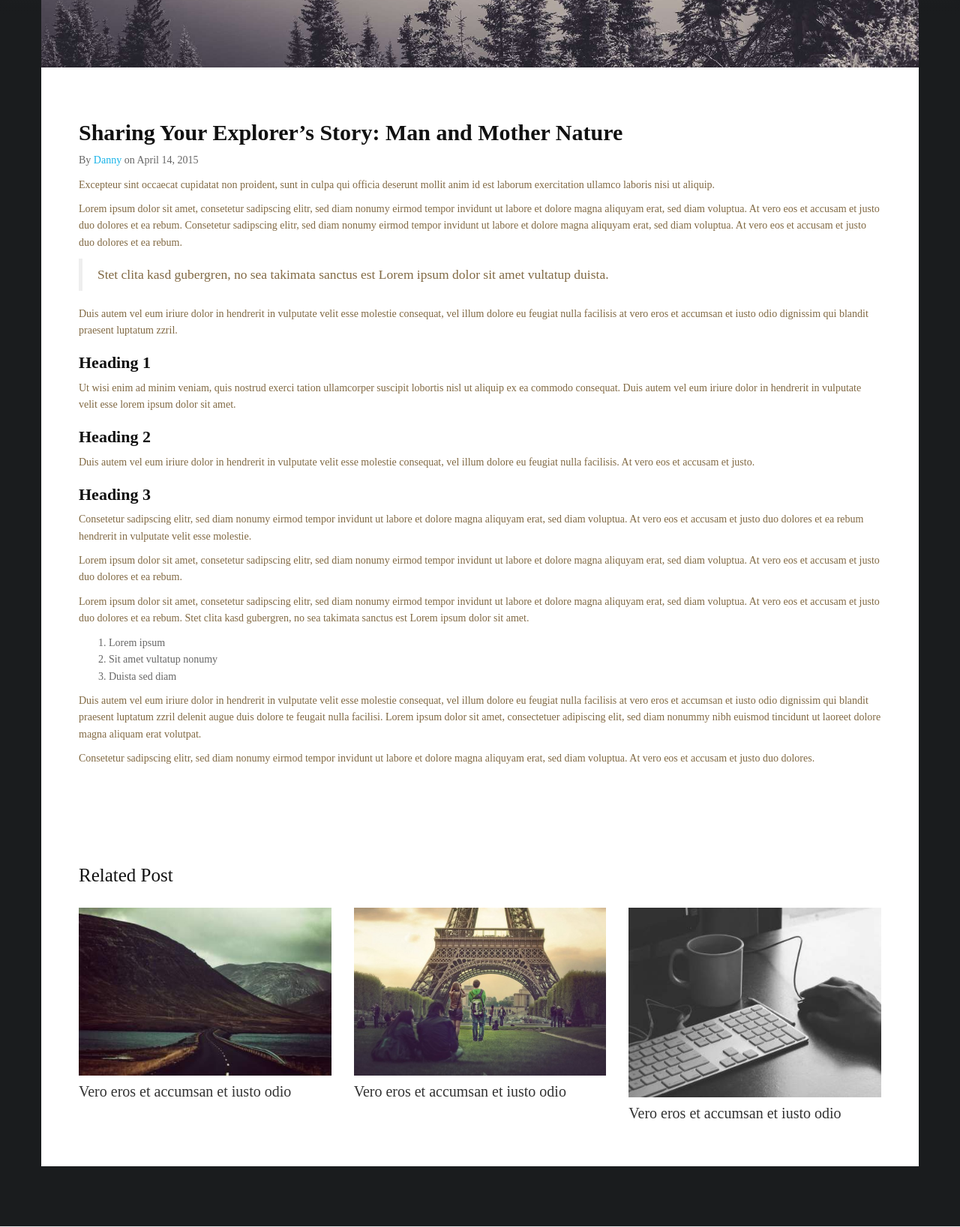
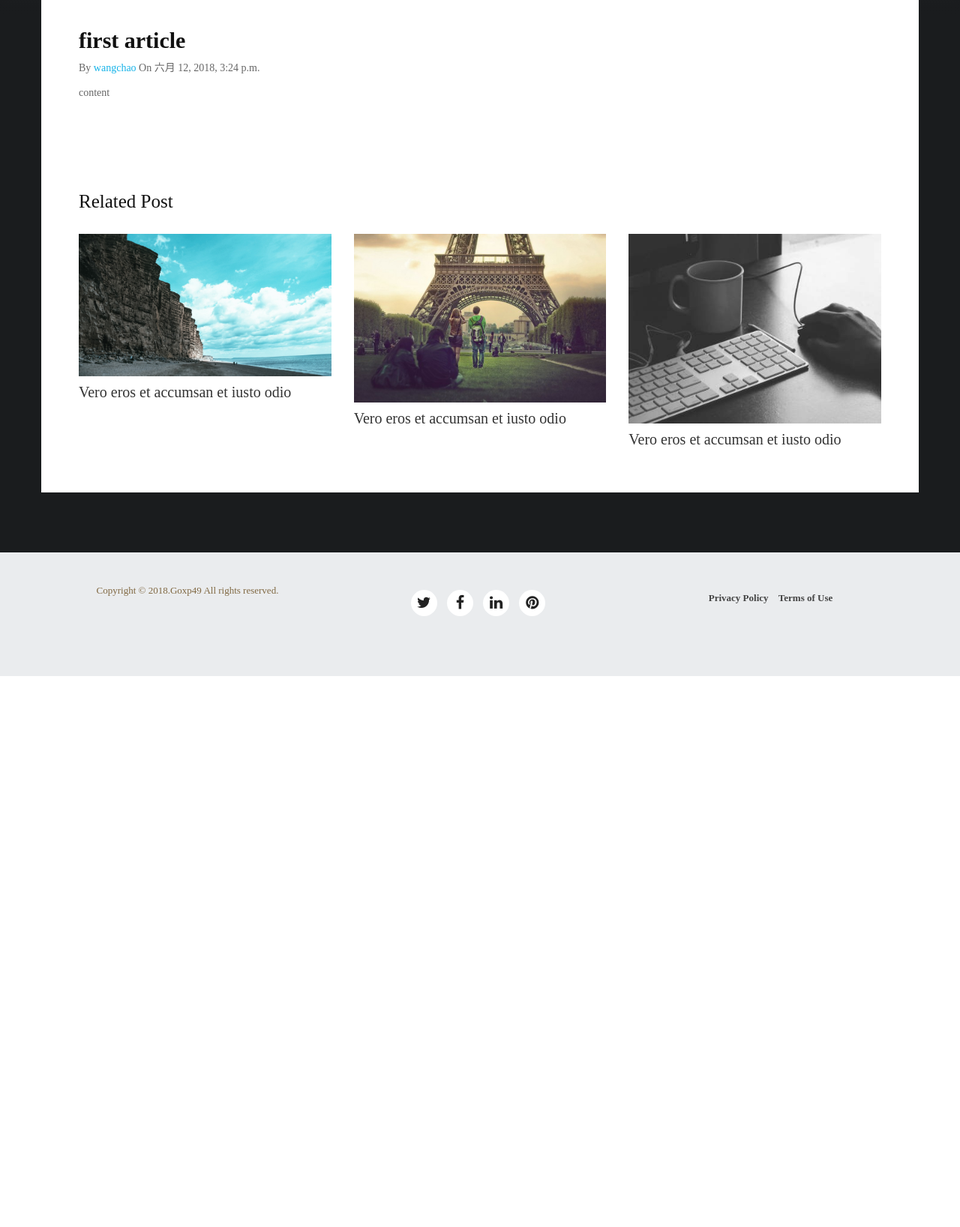
Before and after one commit to goxp49/Django_Blog, a Django app: page /single/1/ in a window 1280 px wide. Shown: the part 941-2578 px from the top of the page at 75% size. After the commit the page ends 1843 px from the top, so only its background shows below. Run offline with Django 3.2, Linux system fonts and the light colour scheme; data comes from the database, SQL or seed files in the repository; some libraries are stand-ins or nearby versions.

Commit message:
修改文章内容下方的连接。

```diff
--- a/blog/templates/blog/single.html
+++ b/blog/templates/blog/single.html
@@ -10,7 +10,7 @@
 	<div  class="site-gradients">
 		<div class="site-gradients-media">
 			<figure>
-				<img src="Another%20Yosemite%20short%20movie%20project%20%E2%80%93%20Modern_files/PcLGXNjMTdiFVKTrElCl__DSC2245.jpg" alt="PcLGXNjMTdiFVKTrElCl__DSC2245" srcset="https://themedemos.webmandesign.eu/modern/wp-content/uploads/sites/8/2014/11/PcLGXNjMTdiFVKTrElCl__DSC2245.jpg 1920w, https://themedemos.webmandesign.eu/modern/wp-content/uploads/sites/8/2014/11/PcLGXNjMTdiFVKTrElCl__DSC2245-420x280.jpg 420w, https://themedemos.webmandesign.eu/modern/wp-content/uploads/sites/8/2014/11/PcLGXNjMTdiFVKTrElCl__DSC2245-744x497.jpg 744w, https://themedemos.webmandesign.eu/modern/wp-content/uploads/sites/8/2014/11/PcLGXNjMTdiFVKTrElCl__DSC2245-1200x801.jpg 1200w" sizes="(max-width: 1617px) 100vw, 1617px" height="1080" width="1617">
+				<img src="https://themedemos.webmandesign.eu/modern/wp-content/uploads/sites/8/2014/11/PcLGXNjMTdiFVKTrElCl__DSC2245.jpg" alt="PcLGXNjMTdiFVKTrElCl__DSC2245" srcset="https://themedemos.webmandesign.eu/modern/wp-content/uploads/sites/8/2014/11/PcLGXNjMTdiFVKTrElCl__DSC2245.jpg 1920w, https://themedemos.webmandesign.eu/modern/wp-content/uploads/sites/8/2014/11/PcLGXNjMTdiFVKTrElCl__DSC2245-420x280.jpg 420w, https://themedemos.webmandesign.eu/modern/wp-content/uploads/sites/8/2014/11/PcLGXNjMTdiFVKTrElCl__DSC2245-744x497.jpg 744w, https://themedemos.webmandesign.eu/modern/wp-content/uploads/sites/8/2014/11/PcLGXNjMTdiFVKTrElCl__DSC2245-1200x801.jpg 1200w" sizes="(max-width: 1617px) 100vw, 1617px" height="1080" width="1617">
 			</figure>
 		</div>
 	</div>
@@ -22,64 +22,11 @@
             <div class="row">
                 <div id="main-content">
                     <article>
-                        <img src="images/banner1.jpg"/>
+                        <img src="{{ MEDIA_URL }}{{ article.cover }}"/>
                         <div class="art-content">
-                            <h1>Sharing Your Explorer’s Story: Man and Mother Nature</h1>
-                            <div class="info">By <a href="#">Danny</a> on April 14, 2015</div>
-                            <div class="excerpt"><p>Excepteur sint occaecat cupidatat non proident, sunt in culpa qui
-                                officia deserunt mollit anim id est laborum exercitation ullamco laboris nisi ut
-                                aliquip.</p></div>
-                            <p>Lorem ipsum dolor sit amet, consetetur sadipscing elitr, sed diam nonumy eirmod tempor
-                                invidunt ut labore et dolore magna aliquyam erat,
-                                sed diam voluptua. At vero eos et accusam et justo duo dolores et ea rebum. Consetetur
-                                sadipscing elitr, sed diam nonumy eirmod tempor
-                                invidunt ut labore et dolore magna aliquyam erat, sed diam voluptua. At vero eos et
-                                accusam et justo duo dolores et ea rebum.</p>
-                            <blockquote><p>Stet clita kasd gubergren, no sea takimata sanctus est Lorem ipsum dolor sit
-                                amet vultatup duista.</p></blockquote>
-                            <p>Duis autem vel eum iriure dolor in hendrerit in vulputate velit esse molestie consequat,
-                                vel illum dolore eu feugiat nulla facilisis
-                                at vero eros et accumsan et iusto odio dignissim qui blandit praesent luptatum
-                                zzril.</p>
-                            <h2>Heading 1</h2>
-                            <p>Ut wisi enim ad minim veniam, quis nostrud exerci tation ullamcorper suscipit lobortis
-                                nisl ut aliquip ex ea commodo consequat.
-                                Duis autem vel eum iriure dolor in hendrerit in vulputate velit esse lorem ipsum dolor
-                                sit amet.</p>
-                            <h2>Heading 2</h2>
-                            <p>Duis autem vel eum iriure dolor in hendrerit in vulputate velit esse molestie consequat,
-                                vel illum dolore eu feugiat nulla facilisis.
-                                At vero eos et accusam et justo.</p>
-                            <h2>Heading 3</h2>
-                            <p>Consetetur sadipscing elitr, sed diam nonumy eirmod tempor invidunt ut labore et dolore
-                                magna aliquyam erat, sed diam voluptua.
-                                At vero eos et accusam et justo duo dolores et ea rebum hendrerit in vulputate velit
-                                esse molestie.</p>
-                            <p>Lorem ipsum dolor sit amet, consetetur sadipscing elitr, sed diam nonumy eirmod tempor
-                                invidunt ut labore et dolore magna aliquyam erat,
-                                sed diam voluptua. At vero eos et accusam et justo duo dolores et ea rebum.</p>
-
-                            <p>Lorem ipsum dolor sit amet, consetetur sadipscing elitr, sed diam nonumy eirmod tempor
-                                invidunt ut labore et dolore magna aliquyam erat,
-                                sed diam voluptua. At vero eos et accusam et justo duo dolores et ea rebum. Stet clita
-                                kasd gubergren, no sea takimata sanctus est Lorem ipsum dolor sit amet.</p>
-                            <div class="note">
-                                <ol>
-                                    <li>Lorem ipsum</li>
-                                    <li>Sit amet vultatup nonumy</li>
-                                    <li>Duista sed diam</li>
-                                </ol>
-                                <div class="clear"></div>
-                            </div>
-                            <p>Duis autem vel eum iriure dolor in hendrerit in vulputate velit esse molestie consequat,
-                                vel illum dolore eu feugiat nulla facilisis at
-                                vero eros et accumsan et iusto odio dignissim qui blandit praesent luptatum zzril
-                                delenit augue duis dolore te feugait nulla facilisi.
-                                Lorem ipsum dolor sit amet, consectetuer adipiscing elit, sed diam nonummy nibh euismod
-                                tincidunt ut laoreet dolore magna aliquam erat volutpat.</p>
-                            <p>Consetetur sadipscing elitr, sed diam nonumy eirmod tempor invidunt ut labore et dolore
-                                magna aliquyam erat, sed diam voluptua. At vero eos et accusam et justo duo dolores.</p>
-                        </div>
+                            <h1>{{ article.title }}</h1>
+                            <div class="info">By <a href="#">{{ article.author }}</a> On {{ article.date }}</div>
+                            {{ article.content }}
                     </article>
                     <div class="widget wid-related">
                         <div class="heading"><h4>Related Post</h4></div>
@@ -87,7 +34,7 @@
                             <div class="row">
                                 <div class="col-md-4">
                                     <div class="wrap-col">
-                                        <a href="#"><img src="images/7.jpg"/></a>
+                                        <a href="#"><img src="{{ MEDIA_URL }}{{ article.cover }}"/></a>
                                         <h4><a href="#">Vero eros et accumsan et iusto odio </a></h4>
                                     </div>
                                 </div>
--- a/blog/views.py
+++ b/blog/views.py
@@ -1,4 +1,4 @@
-from django.shortcuts import render
+from django.shortcuts import render,get_object_or_404
 from .models import Article
 # Create your views here.
 
@@ -30,4 +30,27 @@ def index(request):
     return render(request, 'blog/index.html', {'articles_all': articles_all})
 
 def single(request,pk):
-    return render(request, 'blog/single.html')
+    article = {}
+    article_db = get_object_or_404(Article, id=pk)
+    #上方显示的文章主体
+    article['title'] = article_db.article_title
+    article['cover'] = str(article_db.article_cover)
+    article['content'] = article_db.article_content
+    article['author'] = article_db.article_author
+    article['date'] = article_db.article_date
+    #下方显示的其他文章
+    #exclude为不等于括号中内容的结果
+    #先给其他文章赋予默认图片和连接，搜索到正确数据后再覆盖
+    articles_number = 0
+    for other_article in Article.objects.exclude(id = pk).order_by('?')[:2]:
+        articles_number += 1
+        if (articles_number % 3) == 1:
+            article['other1_title'] = other_article.article_title
+            article['other1_cover'] = other_article.article_cover
+        elif (articles_number % 3) == 2:
+            article['other2_title'] = other_article.article_title
+            article['other2_cover'] = other_article.article_cover
+        elif (articles_number % 3) == 0:
+            article['other3_title'] = other_article.article_title
+            article['other3_cover'] = other_article.article_cover
+    return render(request, 'blog/single.html',{'article': article})
```
Also changed, not shown: blog/static/blog/images/NoArticle.png (added).
